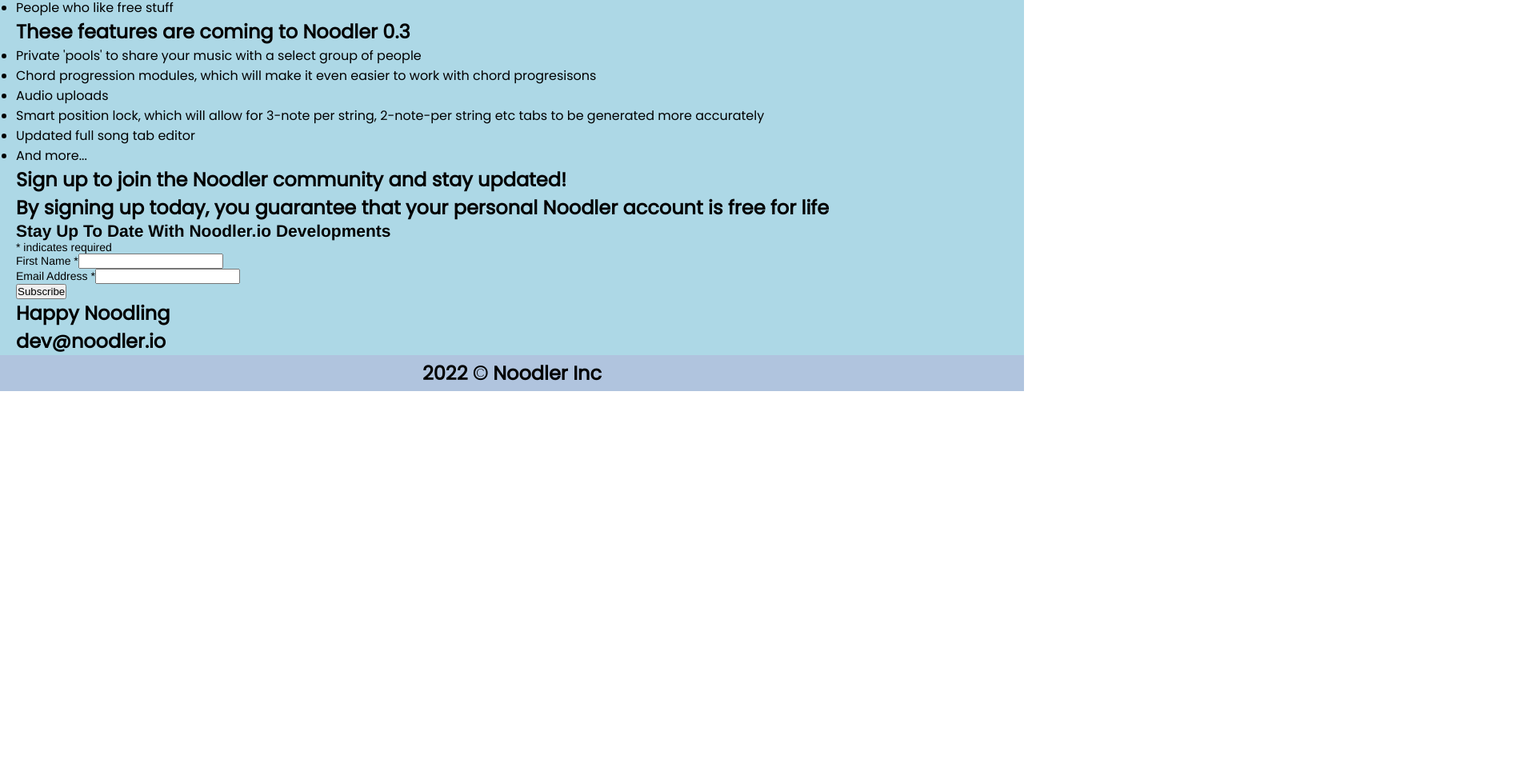
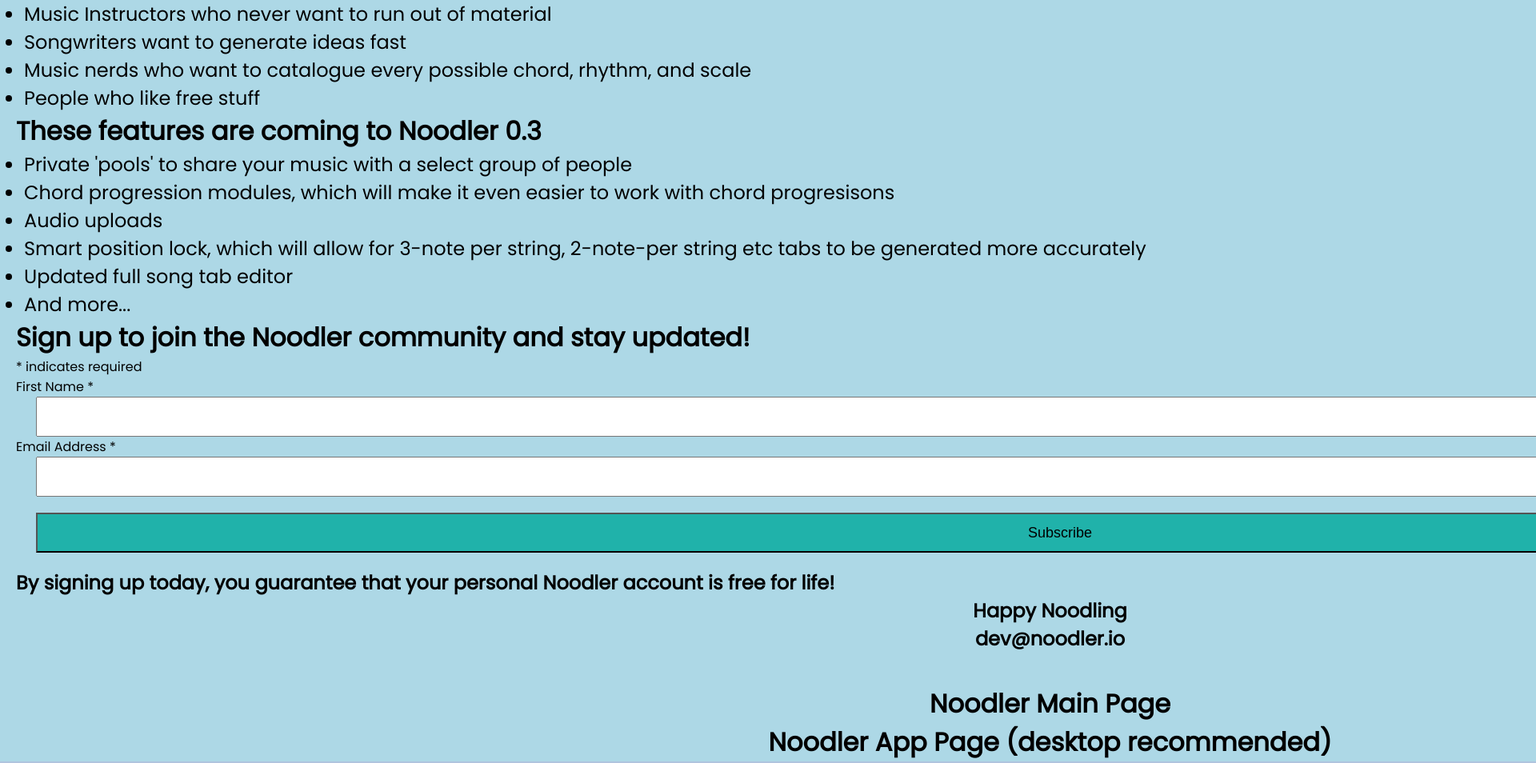
Before and after one commit to ImmortalCount/noodler-blog-next, a Next.js app: page /landing in a window 1280 px wide. Shown: the part 1026-1980 px from the top of the page at 80% size, 1920 px wide, since content can reach past the window. Before the commit the page ends 1515 px from the top, so only its background shows below. Built offline with nearby package versions, Linux system fonts and the light colour scheme.

Commit message:
formatting

```diff
--- a/components/MailChimpForm.jsx
+++ b/components/MailChimpForm.jsx
@@ -9,8 +9,9 @@
     <div id="mc_embed_signup">
 <form action="https://noodler.us13.list-manage.com/subscribe/post?u=1c36953b1c9c9e0433173382e&amp;id=13a2da520a" method="post" id="mc-embedded-subscribe-form" name="mc-embedded-subscribe-form" className="validate" target="_blank" noValidate>
     <div id="mc_embed_signup_scroll">
-	<h2>Stay Up To Date With Noodler.io Developments</h2>
+	{/* <h2>Stay Up To Date With Noodler.io Developments</h2> */}
 <div className="indicates-required"><span className="asterisk">*</span> indicates required</div>
+<div className='field_group_wrap'>
 <div className="mc-field-group">
 	<label htmlFor="mce-FNAME">First Name  <span className="asterisk">*</span>
 </label>
@@ -21,13 +22,14 @@
 </label>
 	<input type="email" value={email} name="EMAIL" className="required email" id="mce-EMAIL" onChange={e => setEmail(e.target.value)} />
 </div>
+</div>
 	<div id="mce-responses" className="clear foot">
 		<div className="response" id="mce-error-response" ></div>
 		<div className="response" id="mce-success-response" ></div>
 	</div>
     <div style={{position: 'absolute', left: '-5000px'}} aria-hidden="true"><input type="text" name="b_1c36953b1c9c9e0433173382e_13a2da520a" tabIndex="-1" value="" /></div>
         <div className="optionalParent">
-            <div className="clear foot">
+            <div className="clear foot button_wrap">
                 <input type="submit" value="Subscribe" name="subscribe" id="mc-embedded-subscribe" className="button" />
                 {/* <p className="brandingLogo"><a href="http://eepurl.com/h3ry0T" title="Mailchimp - email marketing made easy and fun"><img src="https://eep.io/mc-cdn-images/template_images/branding_logo_text_dark_dtp.svg" /></a></p> */}
             </div>
--- a/pages/landing.js
+++ b/pages/landing.js
@@ -1,5 +1,4 @@
-import Head from 'next/head'
-import Script from 'next/script'
+import Link from 'next/link'
 import React, {useState} from 'react'
 import MailChimpForm from '../components/MailChimpForm'
 import YoutubeEmbed from '../components/YoutubeEmbed'
@@ -13,7 +12,7 @@
            </div>
            <div className='landing_body'>
            <h1>Noodler is a free online DAW where you can create and share musical ideas and turn those ideas into tabs, midi, and audio</h1>
-           <h2>With Noodler you can: </h2>
+           <div className='landing_head'>With Noodler you can: </div>
            <ul className='landing_list'>
             <li className='landing_points'>Create songs, midi, and tabs</li>
             <li className='landing_points'>Customize tab positions</li>
@@ -26,7 +25,7 @@
              <li className='landing_points'>Use the {`'Map`} function to turn chords into songs quickly</li>
            </ul>
 
-           <h2>Noodler is For </h2>
+           <div className='landing_head'>Noodler is For </div>
            <ul className='landing_list'>
             <li className='landing_points'>Self taught guitarists and bassists who want to learn the fretboard better</li>
             <li className='landing_points'>Music Instructors who never want to run out of material</li>
@@ -35,7 +34,7 @@
              <li className='landing_points'>People who like free stuff</li>
            </ul>
 
-           <h2>These features are coming to Noodler 0.3 </h2>
+           <div className='landing_head'>These features are coming to Noodler 0.3 </div>
            <ul className='landing_list'>
             <li className='landing_points'>Private {`'pools'`} to share your music with a select group of people</li>
             <li className='landing_points'>Chord progression modules, which will make it even easier to work with chord progresisons</li>
@@ -45,12 +44,31 @@
              <li className='landing_points'>And more...</li>
            </ul>
 
-           <h2>Sign up to join the Noodler community and stay updated!  </h2>
-           <h2>By signing up today, you guarantee that your personal Noodler account is free for life</h2>
+           <div className='landing_head'>Sign up to join the Noodler community and stay updated!  </div>
+          <MailChimpForm/>
+          <h2>By signing up today, you guarantee that your personal Noodler account is free for life!</h2>
+          <div className='wrapper'>
+          <h2>Happy Noodling</h2>
+          </div>
+          <div className='wrapper'>
+          <h2>dev@noodler.io</h2>
+          </div>
 
-          <MailChimpForm/>
-          <h2>Happy Noodling</h2>
-          <h2>dev@noodler.io</h2>
+          <div className='wrapper bottom_link'>
+          <Link href='/'>
+            <div className='landing_head'>
+            Noodler Main Page
+            </div>
+          </Link>
+          </div>
+          <div className='wrapper'>
+          <Link href='http://playnoodler.io/'>
+            <div className='landing_head'>
+            Noodler App Page (desktop recommended)
+            </div>
+          </Link>
+            </div>
+
         </div>
       </div>
       </>
--- a/styles/globals.css
+++ b/styles/globals.css
@@ -199,19 +199,57 @@
   background-color: lightblue;
 }
 
+.landing_points{
+  font-size: x-large;
+  margin-left: 10px;
+}
+
+.landing_head{
+  font-size: xx-large;
+  font-weight: bold;
+}
 .landing_body{
-    padding-left: 20px;
+  padding-left: 20px;
   padding-right: 20px;
 }
 
 #mc_embed_signup{
   clear:left;
-  font:14px Helvetica,Arial,sans-serif;
+  font:18 Helvetica,Arial,sans-serif;
   width:auto;
 }
+.required{
+  margin-left: 25px;
+  width: 200vw;
+  height: 50px;
+}
 
-.mc-field-group{
+.button{
+margin-left: 25px;
+margin-top: 20px;
+background-color: lightseagreen;
+height: 50px;
+width: 200vw;
+font-size: large;
+margin-bottom: 20px;
+}
+
+.button_wrap{
+  display: flex;
+  justify-content: left;
+}
+
+.bottom_link{
+  margin-top: 40px;
+}
+/* .mc-field-group{
   align-items: right;
+} */
+
+.field_group_wrap{
+  display: flex;
+  flex-direction: column;
+  justify-content: center;
 }
 
 html{
@@ -221,3 +259,8 @@
 .logo{
   width: 25%;
 }
+
+.wrapper{
+  display: flex;
+  justify-content: center;
+}
```
